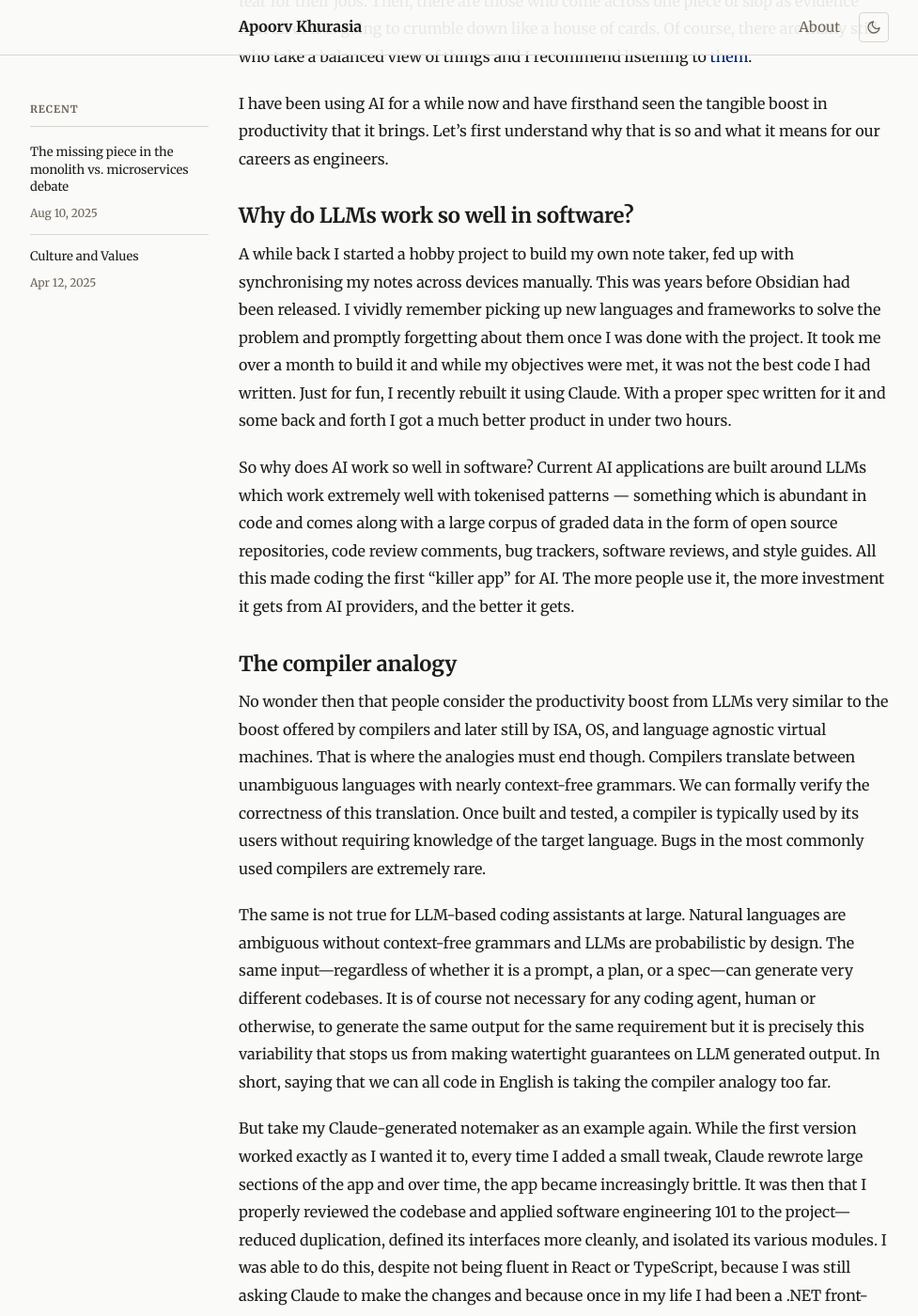
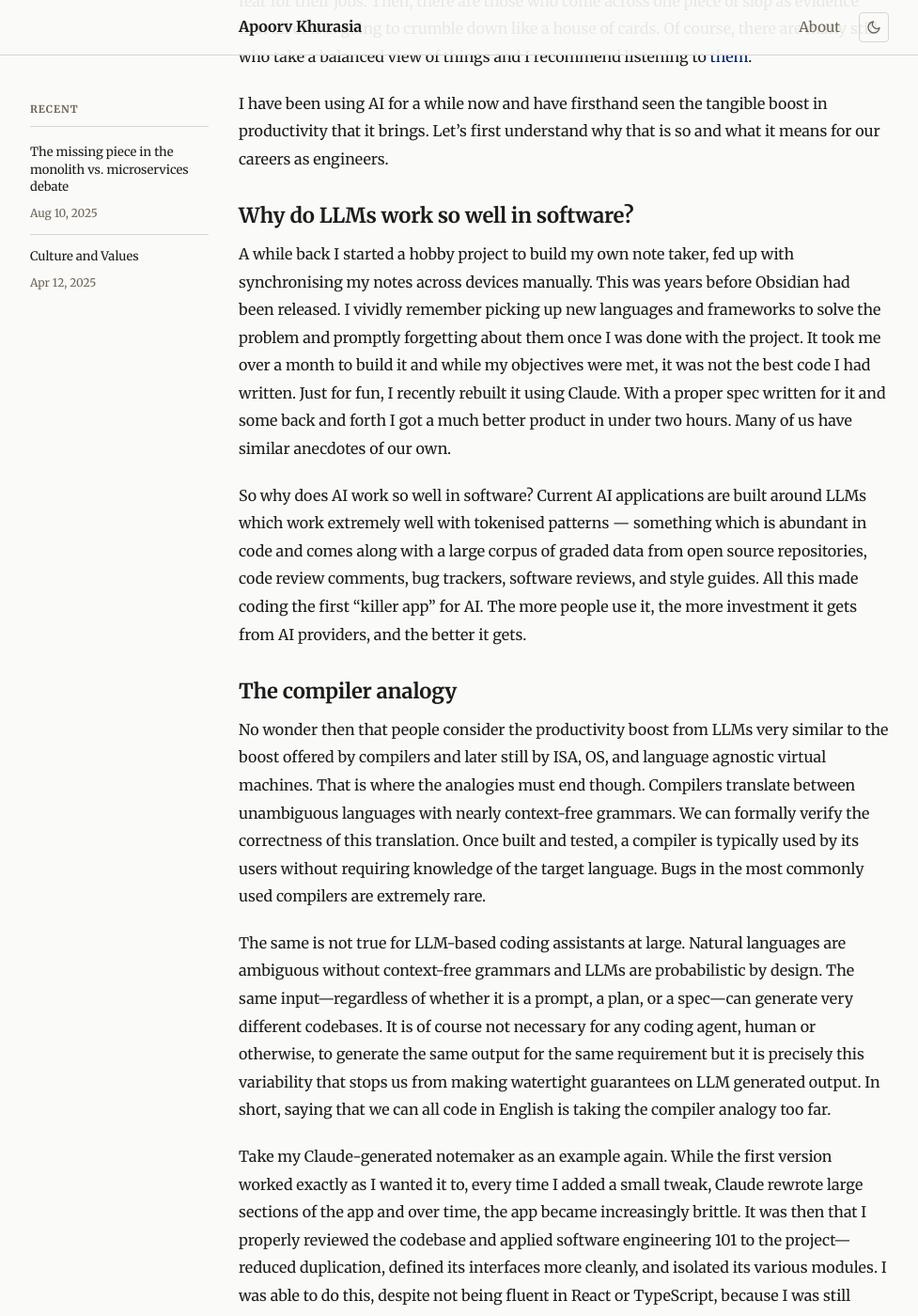
Before and after one commit to apoorvkhurasia/apoorvkhurasia.github.io, a Jekyll site: the page built from _posts/2026-05-17-ai.md, in a window 1280 px wide and 1400 px high, scrolled down 429 px. Shown: the whole window at 94% size, without its empty margins (40-1017 px from the left). Built offline with Jekyll 4.4.1, drawn with Linux system fonts in a browser that asks for light colours; some of the changed text lies outside the part shown.

Commit message:
minor language corrections on AI post

```diff
--- a/_posts/2026-05-17-ai.md
+++ b/_posts/2026-05-17-ai.md
@@ -10,9 +10,9 @@ I have been using AI for a while now and have firsthand seen the tangible boost
 
 ## Why do LLMs work so well in software?
 
-A while back I started a hobby project to build my own note taker, fed up with synchronising my notes across devices manually. This was years before Obsidian had been released. I vividly remember picking up new languages and frameworks to solve the problem and promptly forgetting about them once I was done with the project. It took me over a month to build it and while my objectives were met, it was not the best code I had written. Just for fun, I recently rebuilt it using Claude. With a proper spec written for it and some back and forth I got a much better product in under two hours.
+A while back I started a hobby project to build my own note taker, fed up with synchronising my notes across devices manually. This was years before Obsidian had been released. I vividly remember picking up new languages and frameworks to solve the problem and promptly forgetting about them once I was done with the project. It took me over a month to build it and while my objectives were met, it was not the best code I had written. Just for fun, I recently rebuilt it using Claude. With a proper spec written for it and some back and forth I got a much better product in under two hours. Many of us have similar anecdotes of our own.
 
-So why does AI work so well in software? Current AI applications are built around LLMs which work extremely well with tokenised patterns --- something which is abundant in code and comes along with a large corpus of graded data in the form of open source repositories, code review comments, bug trackers, software reviews, and style guides. All this made coding the first "killer app" for AI. The more people use it, the more investment it gets from AI providers, and the better it gets.
+So why does AI work so well in software? Current AI applications are built around LLMs which work extremely well with tokenised patterns --- something which is abundant in code and comes along with a large corpus of graded data from open source repositories, code review comments, bug trackers, software reviews, and style guides. All this made coding the first "killer app" for AI. The more people use it, the more investment it gets from AI providers, and the better it gets.
 
 ## The compiler analogy
 
@@ -20,7 +20,7 @@ No wonder then that people consider the productivity boost from LLMs very simila
 
 The same is not true for LLM-based coding assistants at large. Natural languages are ambiguous without context-free grammars and LLMs are probabilistic by design. The same input---regardless of whether it is a prompt, a plan, or a spec---can generate very different codebases. It is of course not necessary for any coding agent, human or otherwise, to generate the same output for the same requirement but it is precisely this variability that stops us from making watertight guarantees on LLM generated output. In short, saying that we can all code in English is taking the compiler analogy too far.
 
-But take my Claude-generated notemaker as an example again. While the first version worked exactly as I wanted it to, every time I added a small tweak, Claude rewrote large sections of the app and over time, the app became increasingly brittle. It was then that I properly reviewed the codebase and applied software engineering 101 to the project---reduced duplication, defined its interfaces more cleanly, and isolated its various modules. I was able to do this, despite not being fluent in React or TypeScript, because I was still asking Claude to make the changes and because once in my life I had been a .NET front-end developer and the principles of designing thick clients are not very different from those required for modern web applications. It took me a few hours to achieve all this and so I am still doing well compared to the months I had spent on my original artisan project.
+Take my Claude-generated notemaker as an example again. While the first version worked exactly as I wanted it to, every time I added a small tweak, Claude rewrote large sections of the app and over time, the app became increasingly brittle. It was then that I properly reviewed the codebase and applied software engineering 101 to the project---reduced duplication, defined its interfaces more cleanly, and isolated its various modules. I was able to do this, despite not being fluent in React or TypeScript, because I was still asking Claude to make the changes and because once in my life I had been a .NET front-end developer and the principles of designing thick clients are not very different from those required for modern web applications. It took me a few hours to achieve all this and so I am still doing well compared to the months I had spent on my original artisan project.
 
 I've seen this pattern repeated on many real-world projects and I've seen only the best engineers wield AI without compromising on software quality. The right compiler analogy is not that we don't need to know hardware internals or assembly language; it's that the best high-performance computing engineers get their edge from a thorough understanding of computer architecture with just enough knowledge of ISAs.
 
```
Also changed, not shown: other parts of _posts/2026-05-17-ai.md (+1 -1 lines).
